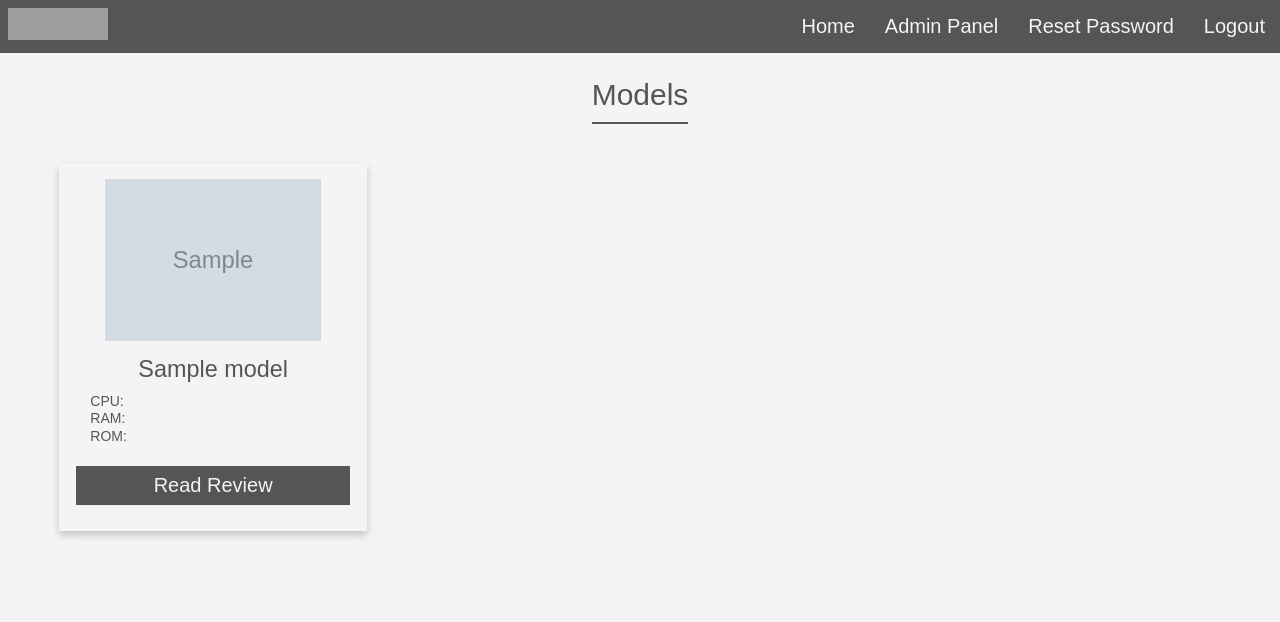
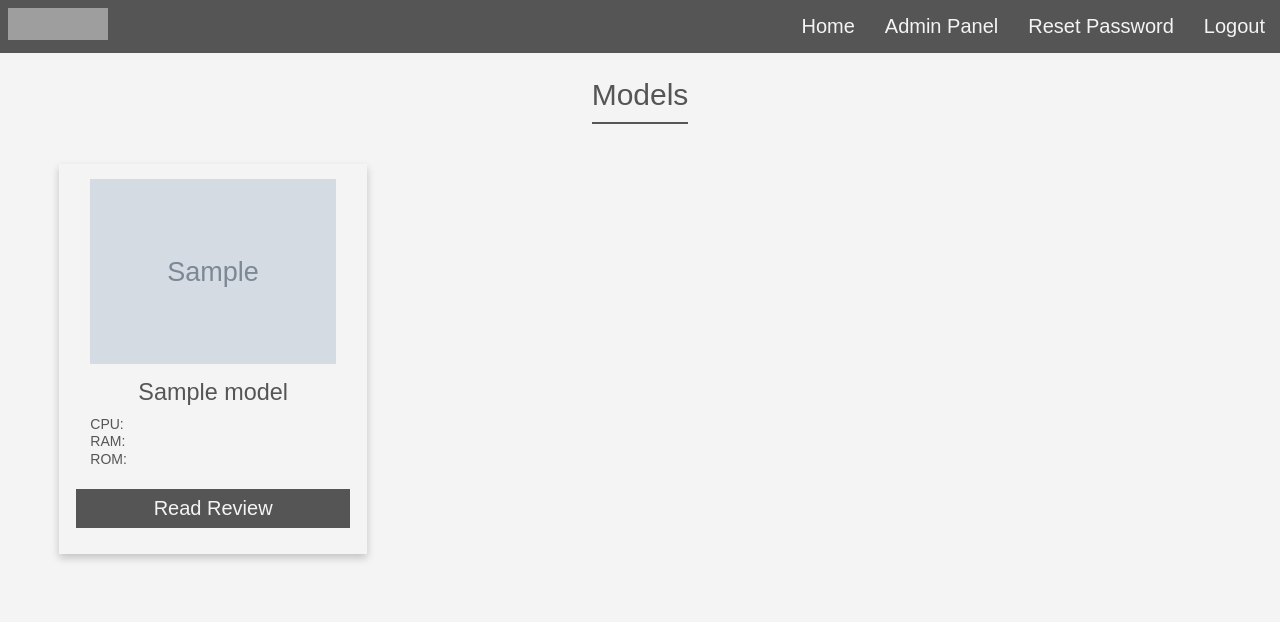
Before and after one commit to MobileReviews/mr, a PHP site: page /models.php?id=1 in a window 1280 px wide. Shown: the top 622 px of the page. Run offline with PHP 8.4, Linux system fonts and the light colour scheme; tables that the repository leaves empty or names only in its code hold one stand-in row (values such as "Sample post"); grey boxes marked "Sample" are stand-in pictures; data that the repository does not hold is empty; some libraries are stand-ins or nearby versions; grey boxes are pictures that could not be loaded.

Commit message:
image scale (fixed)

```diff
--- a/nbproject/style.css
+++ b/nbproject/style.css
@@ -328,11 +328,15 @@ h3 {
   width: 75%;
   padding: 15px 0px;
   margin-top: 15px;
+
+    position: relative;
 }
 
 .card .card-image {
-    width: 70%;
-    height: 70%;
+    position: relative;
+    top: 0;
+    width: 80%;
+    height: 60%;
 }
 
 .cardbox {
```
